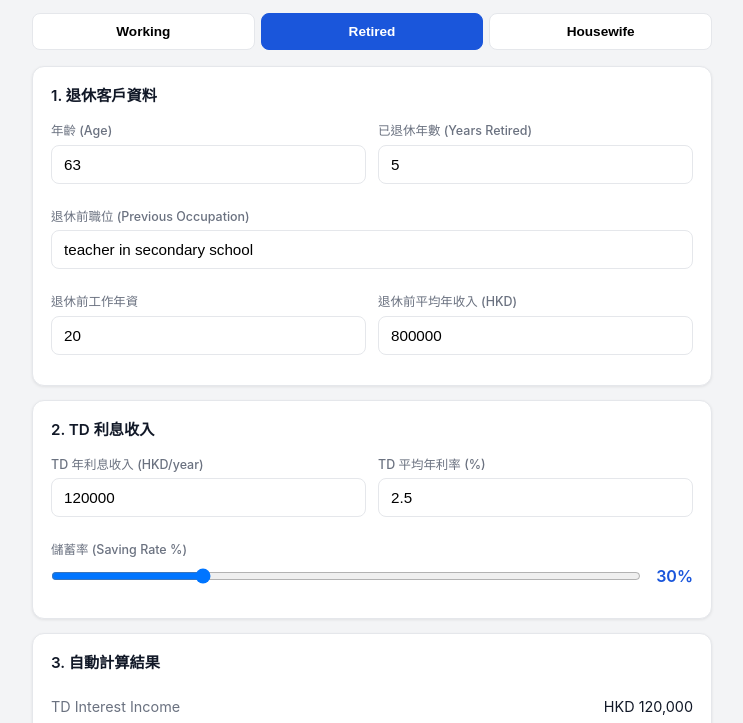
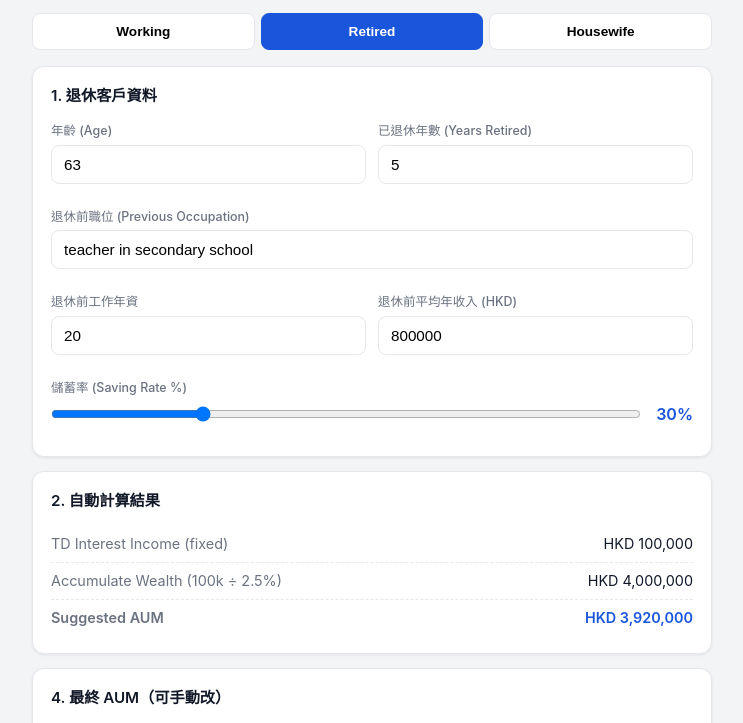
Before and after one commit to ko7410321/aum-generator, a plain HTML site: page index.html in a window 1280 px wide. Both pictures are taken after a click on the button "Retired". Shown: the part 77-800 px from the top of the page, without its empty margins (268-1011 px from the left). Drawn offline with Linux system fonts and the light colour scheme.

Commit message:
Retired: fix TD interest at 100000, remove TD rate

```diff
--- a/index.html
+++ b/index.html
@@ -262,20 +262,6 @@
             <label>退休前平均年收入 (HKD)</label>
             <input type="number" id="r_prevIncome" value="800000" step="10000" />
           </div>
-        </div>
-      </div>
-
-      <div class="card">
-        <div class="card-title">2. TD 利息收入</div>
-        <div class="grid">
-          <div class="form-group">
-            <label>TD 年利息收入 (HKD/year)</label>
-            <input type="number" id="r_tdIncome" value="120000" step="1000" />
-          </div>
-          <div class="form-group">
-            <label>TD 平均年利率 (%)</label>
-            <input type="number" id="r_tdRate" value="2.5" min="0.5" max="6" step="0.1" />
-          </div>
           <div class="form-group full">
             <label>儲蓄率 (Saving Rate %)</label>
             <div class="rate-control">
@@ -287,13 +273,13 @@
       </div>
 
       <div class="card">
-        <div class="card-title">3. 自動計算結果</div>
+        <div class="card-title">2. 自動計算結果</div>
         <div class="calc-row">
-          <span class="calc-label">TD Interest Income</span>
-          <span id="r_calcTd">HKD 0</span>
+          <span class="calc-label">TD Interest Income (fixed)</span>
+          <span id="r_calcTd">HKD 100,000</span>
         </div>
         <div class="calc-row">
-          <span class="calc-label">Accumulate Wealth (TD ÷ Rate)</span>
+          <span class="calc-label">Accumulate Wealth (100k ÷ 2.5%)</span>
           <span id="r_calcAccumulate">HKD 0</span>
         </div>
         <div class="calc-row">
@@ -447,13 +433,12 @@
 
         document.getElementById("finalAum").value = Math.round(suggestedAum);
       } else if (currentMode === 'retired') {
-        const tdIncome = Number(document.getElementById("r_tdIncome").value) || 0;
-        const tdRate = Number(document.getElementById("r_tdRate").value) || 2.5;
         const rate = Number(document.getElementById("r_savingRate").value) || 30;
-
         document.getElementById("r_rateDisplay").textContent = rate + "%";
 
-        const accumulate = tdIncome / (tdRate / 100);
+        // Fixed TD interest = 100,000
+        const tdIncome = 100000;
+        const accumulate = tdIncome / 0.025; // 4,000,000
         const suggestedAum = Math.round(accumulate * 0.98);
 
         document.getElementById("r_calcTd").textContent = formatHKD(tdIncome);
@@ -513,13 +498,12 @@
         const job = document.getElementById("r_job").value.trim() || "teacher in secondary school";
         const workYears = document.getElementById("r_workYears").value;
         const prevIncome = Number(document.getElementById("r_prevIncome").value) || 0;
-        const tdIncome = Number(document.getElementById("r_tdIncome").value) || 0;
-        const tdRate = Number(document.getElementById("r_tdRate").value) || 2.5;
         const rate = Number(document.getElementById("r_savingRate").value) || 30;
 
-        const accumulate = tdIncome / (tdRate / 100);
+        const tdIncome = 100000;
+        const accumulate = tdIncome / 0.025;
 
-        text = `Age: ${age} AUM in HKD ${fmt(finalAum)}-\n\nCustomer already retired for ${retiredYears} yrs. After her retirement, her main income is TD interest. The TD interest rate is calculated based on an average annual rate of ${tdRate}%, his TD interest income HKD${fmt(tdIncome)}/year.\n\nBefore her retirement she worked as a ${job} for ${workYears} yrs.\nDuring this period, her average annual income was HKD${fmt(prevIncome)}\n\nBased on saving rate in Hong Kong is ${rate}% and asset appreciation,\nit is plausible and reasonable for customer to accumulate wealth of HKD ${fmt(accumulate)}-`;
+        text = `Age: ${age} AUM in HKD ${fmt(finalAum)}-\n\nCustomer already retired for ${retiredYears} yrs. After her retirement, her main income is TD interest. His TD interest income HKD${fmt(tdIncome)}/year.\n\nBefore her retirement she worked as a ${job} for ${workYears} yrs.\nDuring this period, her average annual income was HKD${fmt(prevIncome)}\n\nBased on saving rate in Hong Kong is ${rate}% and asset appreciation,\nit is plausible and reasonable for customer to accumulate wealth of HKD ${fmt(accumulate)}-`;
       } else {
         // Housewife text
         const age = document.getElementById("h_age").value;
@@ -563,7 +547,7 @@
     ["monthly", "years", "avgPercent", "savingRate"].forEach(id => {
       document.getElementById(id).addEventListener("input", recalculate);
     });
-    ["r_tdIncome", "r_tdRate", "r_savingRate", "r_prevIncome"].forEach(id => {
+    ["r_savingRate", "r_prevIncome"].forEach(id => {
       document.getElementById(id).addEventListener("input", recalculate);
     });
     ["h_hwYears", "h_workYears", "h_prevSalary", "h_currentIncome", "h_savingRate", "h_living"].forEach(id => {
```
